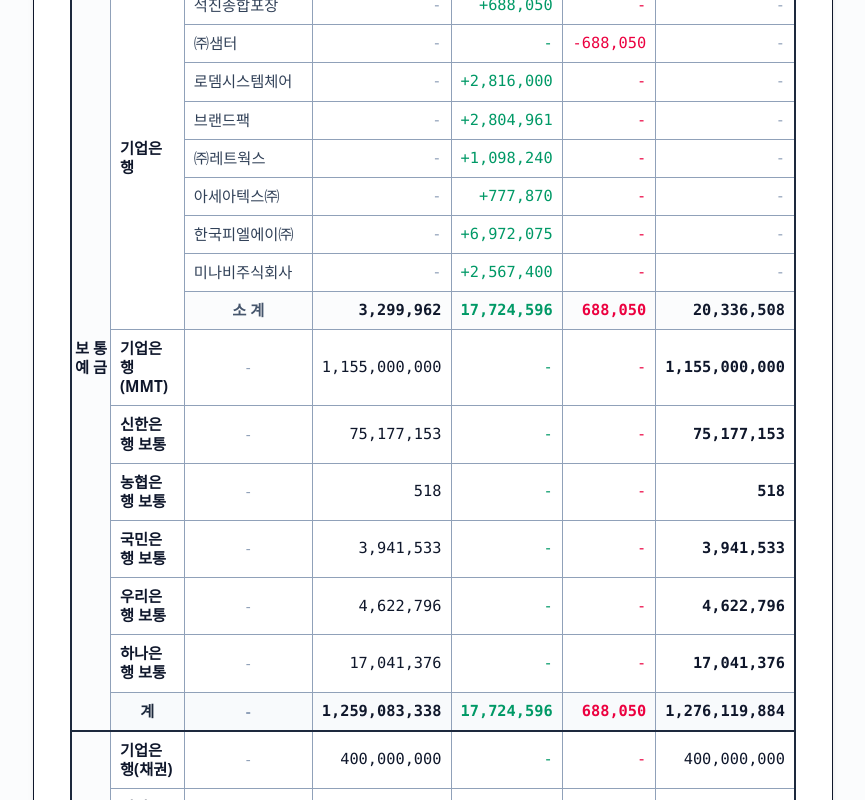
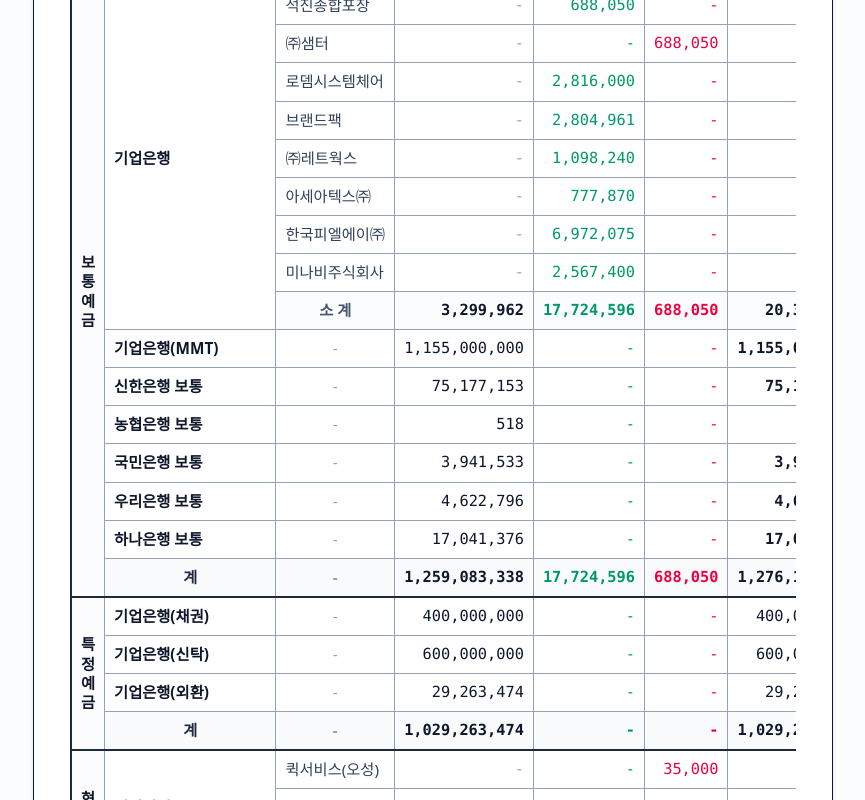
Before and after one commit to risa15/younghwa-finance, a Next.js app: page /daily-report in a window 1280 px wide. Shown: the part 500-1300 px from the top of the page, without its empty margins (207-1072 px from the left). Built offline with nearby package versions, Linux system fonts and the light colour scheme.

Commit message:
style: 세부 구분 컬럼(B열) 텍스트 자동 줄바꿈 방지(white-space: nowrap) 처리

```diff
--- a/app/daily-report/page.tsx
+++ b/app/daily-report/page.tsx
@@ -355,10 +355,10 @@
                             <td className="border border-slate-400 px-2 py-2 text-slate-700 truncate max-w-[150px]">{tx.client}</td>
                             <td className="border border-slate-400 px-2 py-2 text-right text-slate-400 font-mono">-</td>
                             <td className="border border-slate-400 px-2 py-2 text-right font-mono text-emerald-600">
-                              {tx.deposit > 0 ? `+${tx.deposit.toLocaleString()}` : '-'}
+                              {tx.deposit > 0 ? tx.deposit.toLocaleString() : '-'}
                             </td>
                             <td className="border border-slate-400 px-2 py-2 text-right font-mono text-rose-600">
-                              {tx.withdrawal > 0 ? `-${tx.withdrawal.toLocaleString()}` : '-'}
+                              {tx.withdrawal > 0 ? tx.withdrawal.toLocaleString() : '-'}
                             </td>
                             <td className="border-y border-l border-r-2 border-slate-400 border-r-slate-800 px-2 py-2 text-right text-slate-400 font-mono">-</td>
                           </tr>
@@ -472,10 +472,10 @@
                             <td className="border border-slate-400 px-2 py-2 text-slate-700 truncate max-w-[150px]">{tx.client}</td>
                             <td className="border border-slate-400 px-2 py-2 text-right text-slate-400 font-mono">-</td>
                             <td className="border border-slate-400 px-2 py-2 text-right font-mono text-emerald-600">
-                              {tx.deposit > 0 ? `+${tx.deposit.toLocaleString()}` : '-'}
+                              {tx.deposit > 0 ? tx.deposit.toLocaleString() : '-'}
                             </td>
                             <td className="border border-slate-400 px-2 py-2 text-right font-mono text-rose-600">
-                              {tx.withdrawal > 0 ? `-${tx.withdrawal.toLocaleString()}` : '-'}
+                              {tx.withdrawal > 0 ? tx.withdrawal.toLocaleString() : '-'}
                             </td>
                             <td className="border-y border-l border-r-2 border-slate-400 border-r-slate-800 px-2 py-2 text-right text-slate-400 font-mono">-</td>
                           </tr>
@@ -549,8 +549,11 @@
         </div>
       )}
 
-      {/* Print CSS stylesheet rule */}
+      {/* CSS stylesheet rule */}
       <style jsx global>{`
+        .bg-slate-50\\/10 {
+          white-space: nowrap !important;
+        }
         @media print {
           /* Hide non-print elements */
           body {
@@ -599,17 +602,17 @@
             -webkit-print-color-adjust: exact;
             print-color-adjust: exact;
           }
-          .bg-slate-50\\/50 {
+          .bg-slate-50\\/50, .bg-slate-50\\/50 td {
             background-color: #f1f5f9 !important;
             -webkit-print-color-adjust: exact;
             print-color-adjust: exact;
           }
-          .bg-slate-100\\/50, .bg-slate-100\\/80 {
+          .bg-slate-100\\/50, .bg-slate-100\\/50 td, .bg-slate-100\\/80, .bg-slate-100\\/80 td {
             background-color: #e2e8f0 !important;
             -webkit-print-color-adjust: exact;
             print-color-adjust: exact;
           }
-          .bg-slate-200\\/60 {
+          .bg-slate-200\\/60, .bg-slate-200\\/60 td {
             background-color: #cbd5e1 !important;
             -webkit-print-color-adjust: exact;
             print-color-adjust: exact;
```
